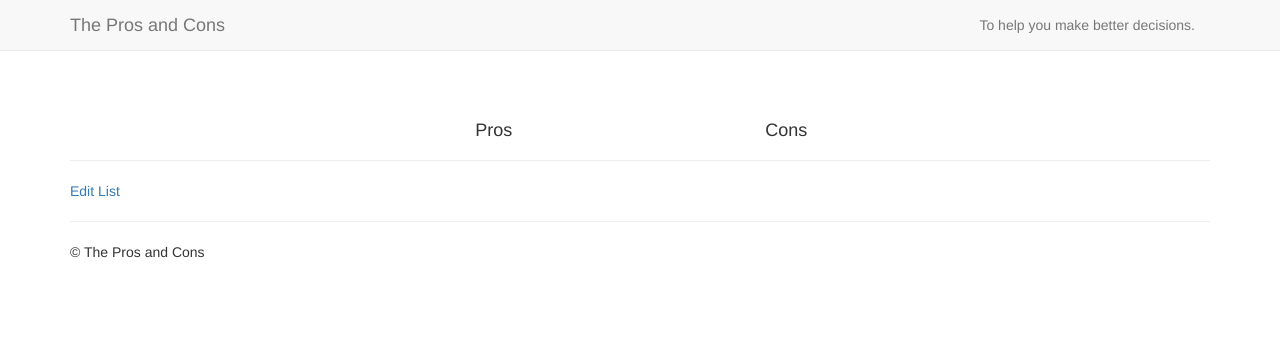
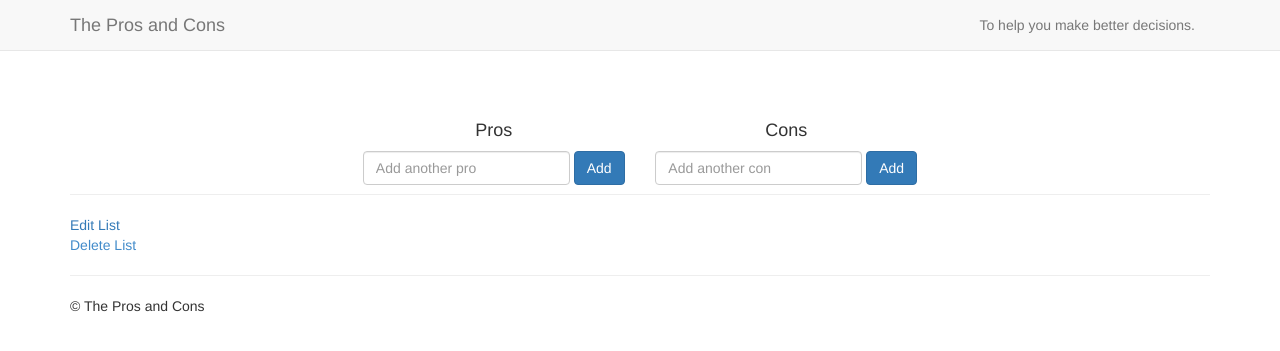
Before and after one commit to morganmccrory/pros-and-cons, a Python web app: template templates/lists/show.html in a window 1280 px wide. Shown: the top 351 px of the page. Run offline with Jinja, Linux system fonts and the light colour scheme; the template is opened without the code that fills it, so the values that code supplies are empty; some libraries are stand-ins or nearby versions.

Commit message:
Add Bootstrap to create form and view form

```diff
--- a/static/style.css
+++ b/static/style.css
@@ -6,6 +6,22 @@
   text-align: center;
 }
 
+ul {
+  padding: 0;
+}
+
 ul li {
   list-style-type: none;
 }
+
+.btn-link {
+  border: none;
+  outline: none;
+  background: none;
+  cursor: pointer;
+  color: #428bca;
+  padding: 0;
+  text-decoration: none;
+  font-family: inherit;
+  font-size: inherit;
+}
--- a/templates/base.html
+++ b/templates/base.html
@@ -48,6 +48,7 @@
     {% block js_footer %}
       <script src="//ajax.googleapis.com/ajax/libs/jquery/1.10.2/jquery.min.js"></script>
       <script src="//netdna.bootstrapcdn.com/bootstrap/3.0.0/js/bootstrap.min.js"></script>
+      <script src="{{ url_for('static', filename='application.js') }}"></script>
     {% endblock %}
   </body>
 </html>
--- a/templates/lists/show.html
+++ b/templates/lists/show.html
@@ -12,30 +12,35 @@
             <li>{{ pro.body }}</li>
           {% endfor %}
         </ul>
+        <form action="/lists/<slug>/pros/create" method="POST" class="form-inline">
+          <div class="form-group">
+            <input type="text" name="body" class="form-control" placeholder="Add another pro">
+            <input type="hidden" name="slug" value={{ list.slug }}>
+          </div>
+          <input type="submit" value="Add" class="btn btn-primary">
+        </form>
       </div>
       <div class="col-sm-3">
         <h4>Cons</h4>
+        <ul>
+          {% for con in list.cons %}
+            <li>{{ con.body }}</li>
+          {% endfor %}
+        </ul>
+        <form action="/lists/<slug>/cons/create" method="POST" class="form-inline">
+          <div class="form-group">
+            <input type="text" name="body" class="form-control" placeholder="Add another con">
+            <input type="hidden" name="slug" value={{ list.slug }}>
+          </div>
+          <input type="submit" value="Add" class="btn btn-primary">
+        </form>
       </div>
       <div class="col-sm-3"></div>
     </div>
   </div>
 
   <a href="{{ url_for('update_list', slug=list.slug) }}">Edit List</a>
+  <form action="{{ url_for('delete_list', slug=list.slug) }}" method="POST">
+    <button type="submit" name="_method" value="DELETE" class="btn-link" onclick="return confirm('Are you sure you want to delete this item?');">Delete List</button>
+  </form>
 {% endblock %}
-
-
-
-<a href="{{ url_for('create_pro', slug=list.slug) }}">Add another pro</a>
-<h4>Cons</h4>
-<ol>
-  {% for con in list.cons %}
-    <li>{{ con.body }}</li>
-  {% endfor %}
-</ol>
-<a href="{{ url_for('create_con', slug=list.slug) }}">Add another con</a>
-<br><br><br><br>
-<form action="{{ url_for('delete_list', slug=list.slug) }}" method="POST">
-     <input type="hidden" name="_method" value="DELETE" />
-     <input type="submit" value="Delete" />
-</form>
-<a href="/">Back</a>
```
Also changed, not shown: templates/lists/cons/new.html (deleted, +0 -9 lines), templates/lists/index.html (+8 -8 lines), templates/lists/new.html (+11 -6 lines), templates/lists/pros/new.html (deleted, +0 -9 lines), static/application.js (added).
